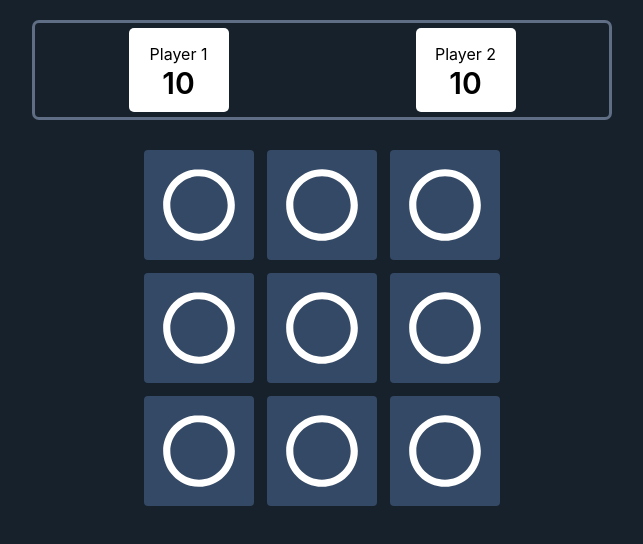
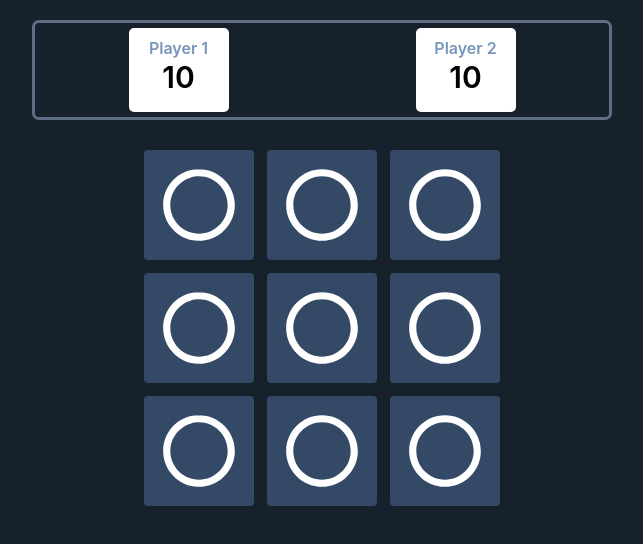
Before and after one commit to Michaeloye/tic-tac-toe, a React (Vite) app: page / in a window 1280 px wide. Shown: the top 544 px of the page, without its empty margins (318-961 px from the left). Built offline with nearby package versions, Linux system fonts and the light colour scheme.

Commit message:
Change className of 'Player'

```diff
--- a/src/components/Score.jsx
+++ b/src/components/Score.jsx
@@ -3,7 +3,7 @@ import React from "react";
 function Score({ player, score }) {
   return (
     <div className="score-board">
-      <p className="score">Player {player}</p>
+      <p className="player">Player {player}</p>
       <p className="number">{score}</p>
     </div>
   );
```
